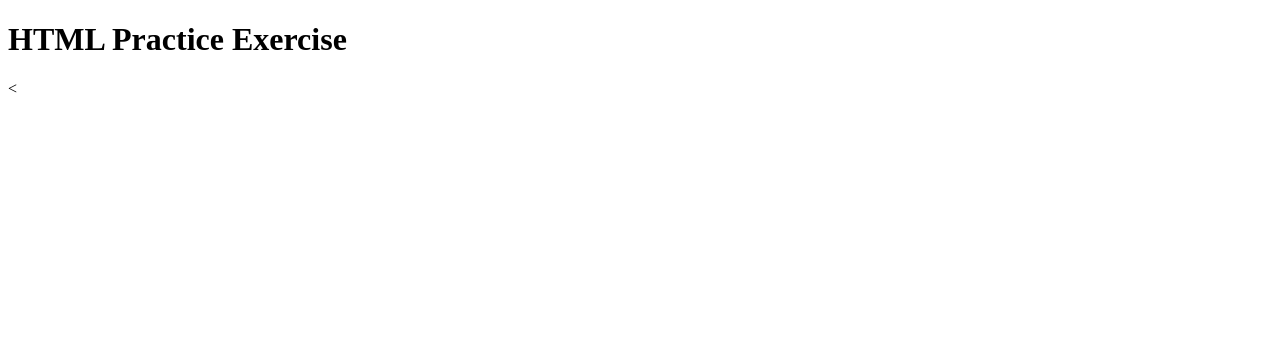
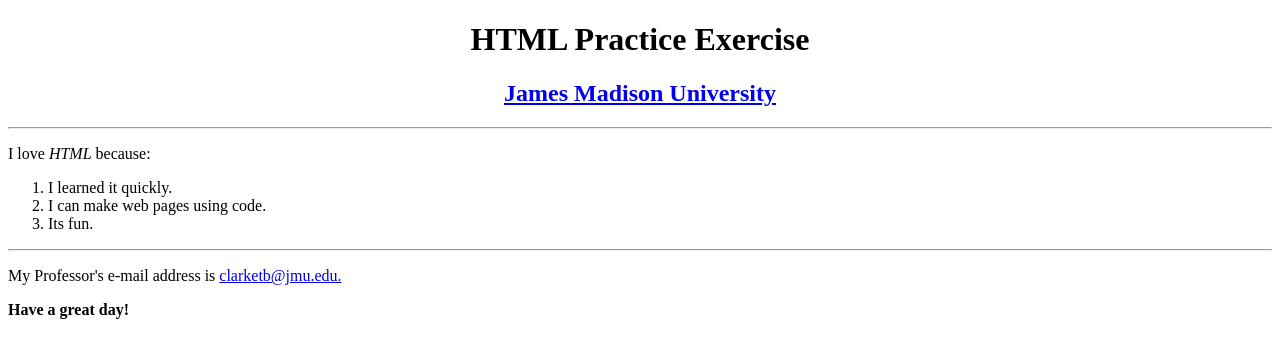
Before and after one commit to TBinhh/BW2112r1, a plain HTML site: page buổi 5-12.1/practice.html in a window 1280 px wide. Drawn offline with Linux system fonts and the light colour scheme.

Commit message:
Basic HTML -practice

```diff
--- a/buổi 5-12.1/practice.html
+++ b/buổi 5-12.1/practice.html
@@ -7,7 +7,18 @@
     <title>Document</title>
 </head>
 <body>
-    <h1>HTML Practice Exercise</h1>
-    <
+    <h1 style="text-align: center;">HTML Practice Exercise</h1>
+    <h2 style="text-align: center;"> <a href="#" >James Madison University </a></h2>
+    <hr>
+    <p> I love <i>HTML</i> because:</p>
+    <ol>
+        <li> I learned it quickly.</li>
+        <li> I can make web pages using code.</li>
+        <li> Its fun.</li>
+
+    </ol>
+    <hr>
+    <p>My Professor's e-mail address is <a href="#">clarketb@jmu.edu.</a></p>
+    <p><b> Have a great day!</b></p>
 </body>
 </html>
```
Also changed, not shown: buổi 5-12.1/music.html (added, +12 -0 lines).
